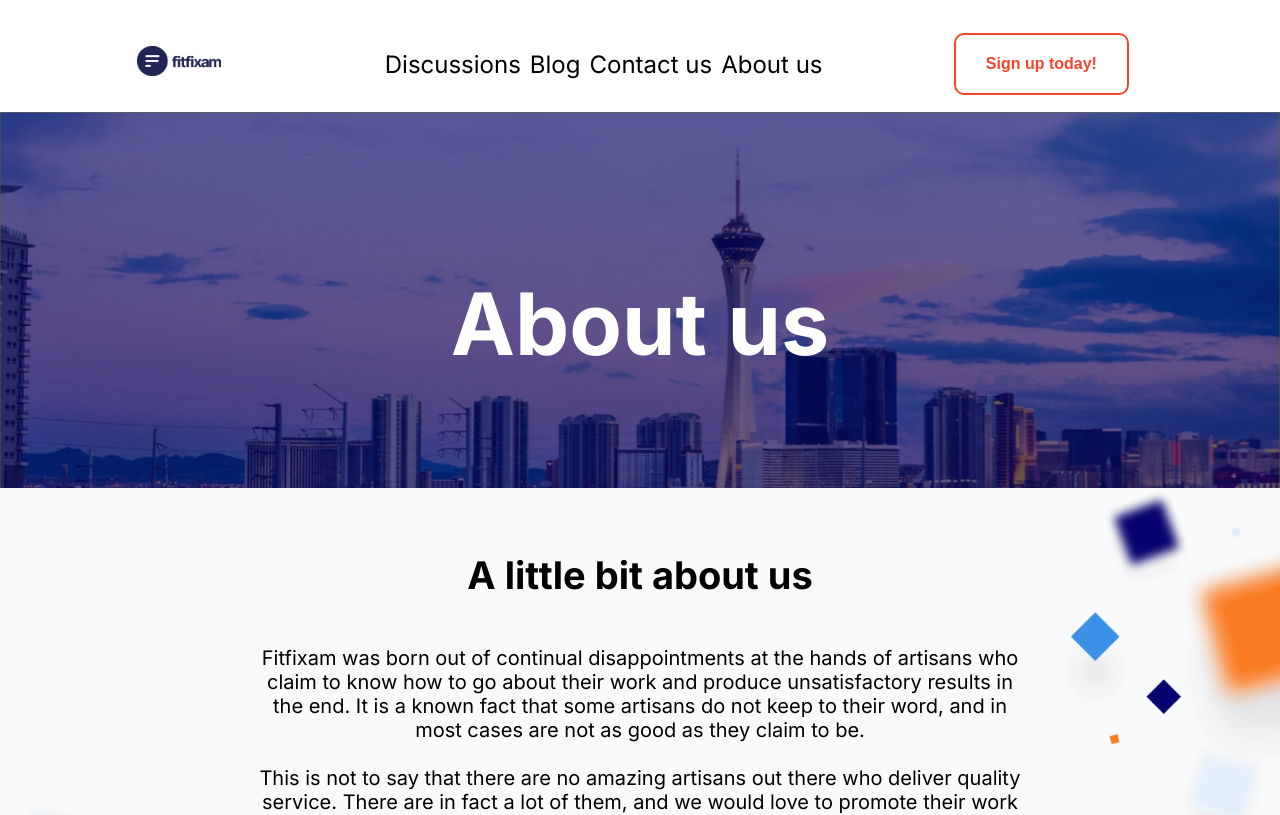
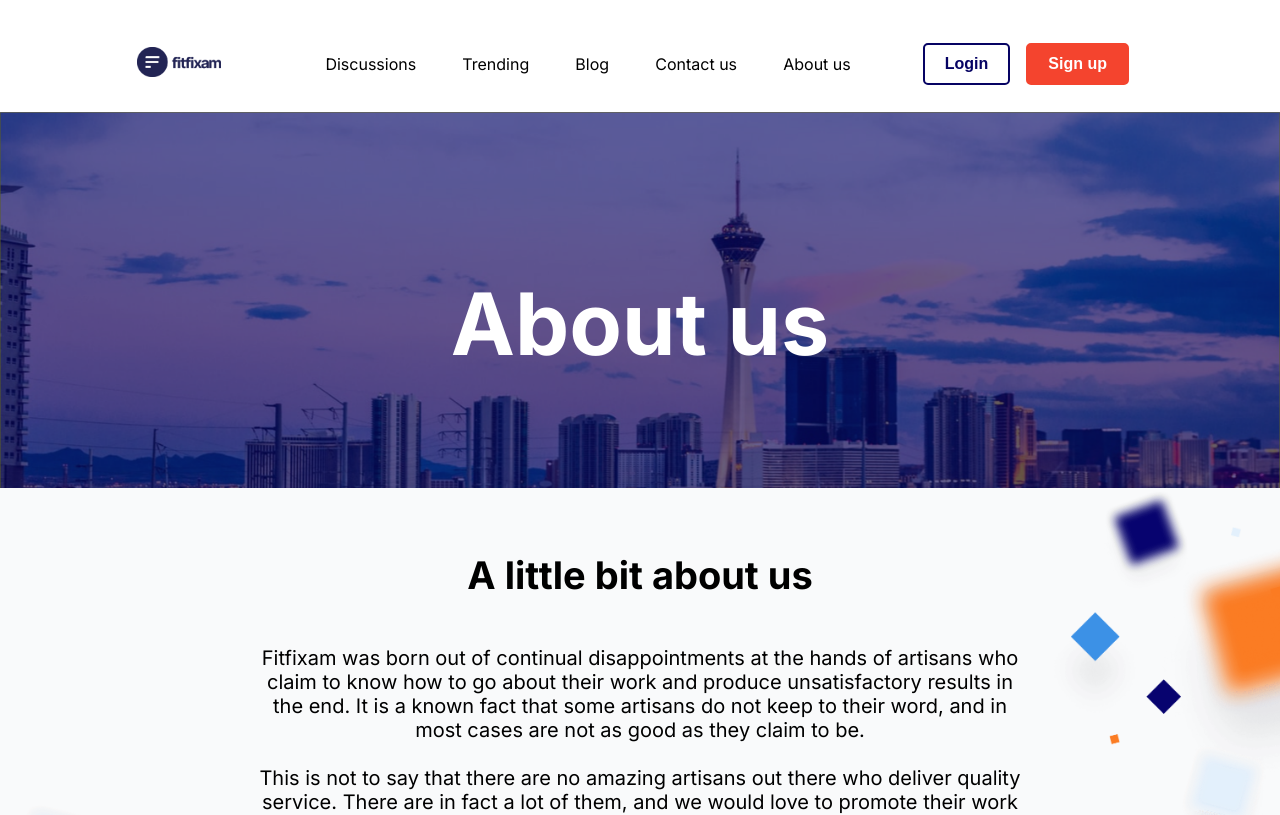
Before and after one commit to TalabiDele/fitfixam, a Next.js app: page /about in a window 1280 px wide. Shown: the top 815 px of the page. Built offline with nearby package versions, Linux system fonts and the light colour scheme; no server answers; a small style sheet from the web is missing.

Commit message:
More corrections made

```diff
--- a/Components/Action/Action.js
+++ b/Components/Action/Action.js
@@ -17,7 +17,7 @@ const Action = () => {
             and let the testimonials speak for you
           </p>
           <div className="btn">
-            <Link href="/signup">
+            <Link href="/contact">
               <a>
                 <HeroBtn>Proceed</HeroBtn>
               </a>
--- a/Components/Buttons.js
+++ b/Components/Buttons.js
@@ -3,21 +3,42 @@ import styled from "styled-components";
 export const BtnNav = styled.button`
   border: 2px solid #f4442e;
   background-color: none;
-  color: #f4442e;
+  color: #fff;
+  background: #f4442e;
   font-weight: bold;
-  padding: 20px 30px;
-  border-radius: 10px;
+  padding: 10px 20px;
+  border-radius: 5px;
+  cursor: pointer;
+  width: 100%;
+  transition: all 0.2s ease-in-out;
+  font-size: 16px;
+
+  &:hover {
+    background-color: #060363;
+    color: white;
+    transition: all 0.2s ease-in-out;
+    border: 2px solid #060363;
+  }
+`;
+
+export const BtnNav_two = styled.button`
+  border: 2px solid #060363;
+  background-color: none;
+  color: #060363;
+  font-weight: bold;
+  padding: 10px 20px;
+  border-radius: 5px;
   cursor: pointer;
   width: 100%;
   background-color: #fff;
-  transition: all 0.3s ease-in-out;
+  transition: all 0.2s ease-in-out;
   font-size: 16px;
 
   &:hover {
-    background-color: #f4442e;
-    color: white;
+    color: #f4442e;
+    border: 2px solid #f4442e;
     /* border: none; */
-    transition: all 0.3s ease-in-out;
+    transition: all 0.2s ease-in-out;
   }
 `;
 
--- a/Components/Conversation/Conversation.js
+++ b/Components/Conversation/Conversation.js
@@ -23,8 +23,8 @@ const Conversation = ({ posts }) => {
           <Image
             src={arrow}
             alt="arrow"
-            width={200}
-            height={200}
+            width={100}
+            height={100}
             objectFit="cover"
           />
         </div>
--- a/Components/HeroSection/Style.js
+++ b/Components/HeroSection/Style.js
@@ -282,7 +282,7 @@ export const Container = styled.div`
   @media (min-width: 1025px) and (max-width: 1280px) {
     z-index: 3;
     background: url("/hero-background.png");
-    background-size: contain;
+    background-size: cover;
     background-repeat: no-repeat;
     width: 100%;
     height: 70vh;
@@ -305,7 +305,7 @@ export const Container = styled.div`
     background-color: #f9fafb;
     margin-bottom: -3rem;
     padding-top: 1rem;
-    margin-top: 1rem;
+    margin-top: 10rem;
   }
 
   @media (min-width: 481px) and (max-width: 767px) {
--- a/Components/Navbar/Navbar.js
+++ b/Components/Navbar/Navbar.js
@@ -17,7 +17,7 @@ import {
   Actions,
   Sign,
 } from "./Style";
-import { BtnNav } from "../Buttons";
+import { BtnNav, BtnNav_two } from "../Buttons";
 import Link from "next/link";
 import {
   FaToolbox,
@@ -115,6 +115,11 @@ const Navbar = () => {
                   <li>Discussions</li>
                 </a>
               </Link>
+              <Link href="/trending">
+                <a>
+                  <li>Trending</li>
+                </a>
+              </Link>
               <Link href="/blog">
                 <a>
                   <li>Blog</li>
@@ -132,10 +137,17 @@ const Navbar = () => {
               </Link>
             </div>
             <div className="button_nav">
+              <Link href="/login">
+                <a>
+                  <li>
+                    <BtnNav_two>Login</BtnNav_two>
+                  </li>
+                </a>
+              </Link>
               <Link href="/signup">
                 <a>
                   <li>
-                    <BtnNav>Sign up today!</BtnNav>
+                    <BtnNav>Sign up</BtnNav>
                   </li>
                 </a>
               </Link>
--- a/Components/Navbar/Style.js
+++ b/Components/Navbar/Style.js
@@ -884,6 +884,12 @@ export const Wrapper = styled.div`
   margin: auto;
   padding-top: 1rem;
 
+  div.button_nav {
+    z-index: 700;
+    display: flex;
+    gap: 1rem;
+  }
+
   a.image {
     width: 10rem;
   }
@@ -927,7 +933,16 @@ export const Wrapper = styled.div`
     display: none;
   }
 
-  @media (max-width: 1200px) {
+  @media (min-width: 1025px) and (max-width: 1280px) {
+    li {
+      font-size: 16px;
+    }
+  }
+
+  @media (min-width: 768px) and (max-width: 1024px) {
+    li {
+      font-size: 16px;
+    }
   }
 
   @media (max-width: 900px) {
@@ -953,6 +968,9 @@ export const Wrapper = styled.div`
 
     div.button_nav {
       z-index: 700;
+      display: flex;
+      flex-direction: column;
+      gap: 3rem;
     }
 
     .burger_mobile {
@@ -987,7 +1005,7 @@ export const Container = styled.div`
   div.contain {
     display: flex;
     justify-content: space-between;
-    width: 50%;
+    width: 60%;
     margin: auto;
   }
 
--- a/Components/ReviewSection/Style.js
+++ b/Components/ReviewSection/Style.js
@@ -6,7 +6,7 @@ export const Wrapper = styled.div`
   width: 90%;
   justify-items: center;
   /* align-items: center; */
-  margin: auto;
+  margin: 0rem auto 5rem auto;
   z-index: 10;
 
   p {
@@ -37,7 +37,7 @@ export const Wrapper = styled.div`
     width: 90%;
     justify-items: center;
     /* align-items: center; */
-    margin: auto;
+    margin: 0rem auto 5rem auto;
     z-index: 10;
 
     p {
--- a/Components/TrendingCards/style.js
+++ b/Components/TrendingCards/style.js
@@ -40,6 +40,7 @@ export const Container = styled.div`
       color: #1d242d;
       width: 80%;
       margin: 0rem auto 3rem auto;
+      cursor: pointer;
     }
   }
 
@@ -54,6 +55,7 @@ export const Container = styled.div`
   div.details {
     display: flex;
     gap: 1rem;
+    cursor: pointer;
 
     h3 {
       margin-top: 1rem;
```
Also changed, not shown: Components/Navbar/UserNavbar.js (+8 -4 lines), Components/ReviewCard/Style.js (+8 -8 lines), Components/ReviewSection/Review.js (+0 -10 lines), Components/TrendingCards/TrendingCards.js (+12 -3 lines).
